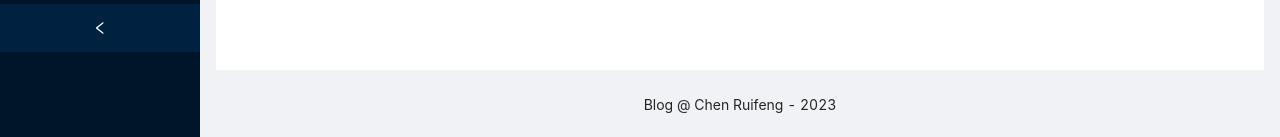
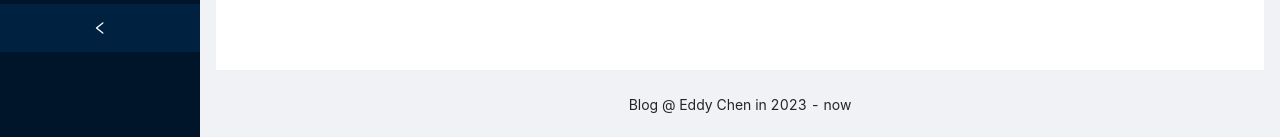
Before and after one commit to EddyChen/colorful-stone, a Vue app: page / in a window 1280 px wide. Shown: the part 748-885 px from the top of the page. Built offline with nearby package versions, Linux system fonts and the light colour scheme.

Commit message:
modify footer

```diff
--- a/src/components/Main.vue
+++ b/src/components/Main.vue
@@ -45,7 +45,7 @@ import CrfIcon from './CrfIcon.vue'
         </div>
       </a-layout-content>
       <a-layout-footer style="text-align: center">
-        Blog @ Chen Ruifeng - 2023
+        Blog @ Eddy Chen in 2023 - now
       </a-layout-footer>
     </a-layout>
   </a-layout>
```
